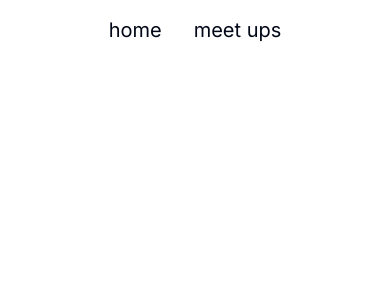
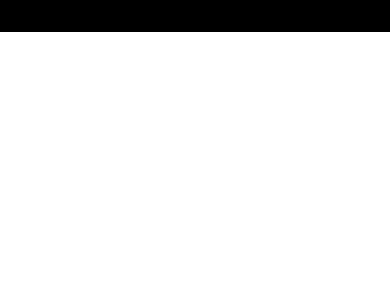
Before and after one commit to Tonny221/meet-up, a Next.js app: page / in a window 390 px wide. Shown: the top 300 px of the page. Built offline with nearby package versions, Linux system fonts and the light colour scheme.

Commit message:
fixing responsiveness

```diff
--- a/src/components/Header.tsx
+++ b/src/components/Header.tsx
@@ -5,8 +5,8 @@ type Props = {};
 
 const Header = (props: Props) => {
   return (
-    <header className="p-4 flex justify-center">
-      <nav className="flex flex-row gap-8">
+    <header className="p-4 bg-black flex justify-center">
+      <nav className="hidden md:flex flex-row gap-8">
         <Link href={"/"} className="hover:underline text-xl">
           home
         </Link>
--- a/src/components/MeetUpCard.tsx
+++ b/src/components/MeetUpCard.tsx
@@ -19,7 +19,13 @@ const MeetUpCard = ({ title, descritpion, image }: Props) => {
   return (
     <Card className="col-span-4 md:col-span-1">
       <CardHeader>
-        <Image src={image} width={350} height={50} alt="Meet-image" />
+        <Image
+          src={image}
+          width={350}
+          height={50}
+          className="mb-4"
+          alt="Meet-image"
+        />
         <CardTitle>{title}</CardTitle>
       </CardHeader>
       <CardContent>
```
